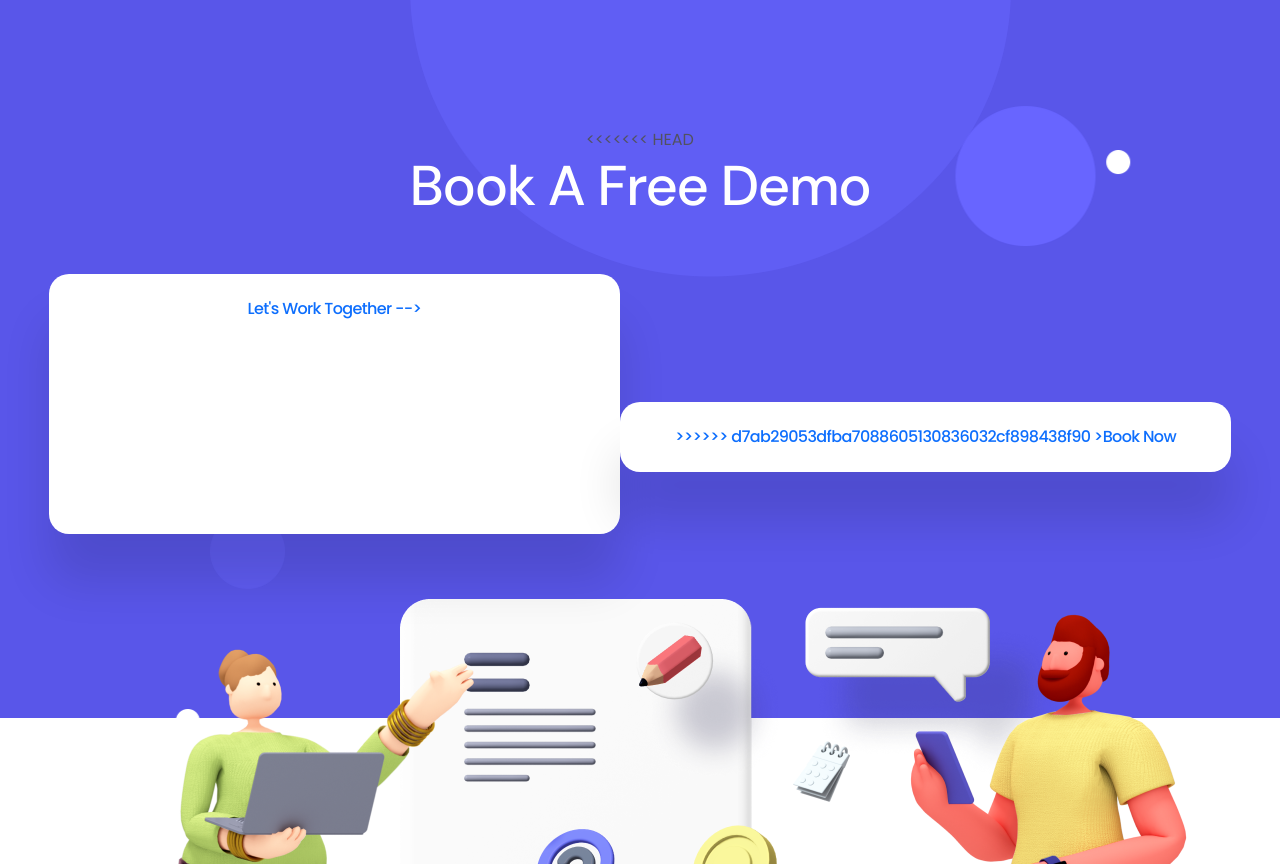
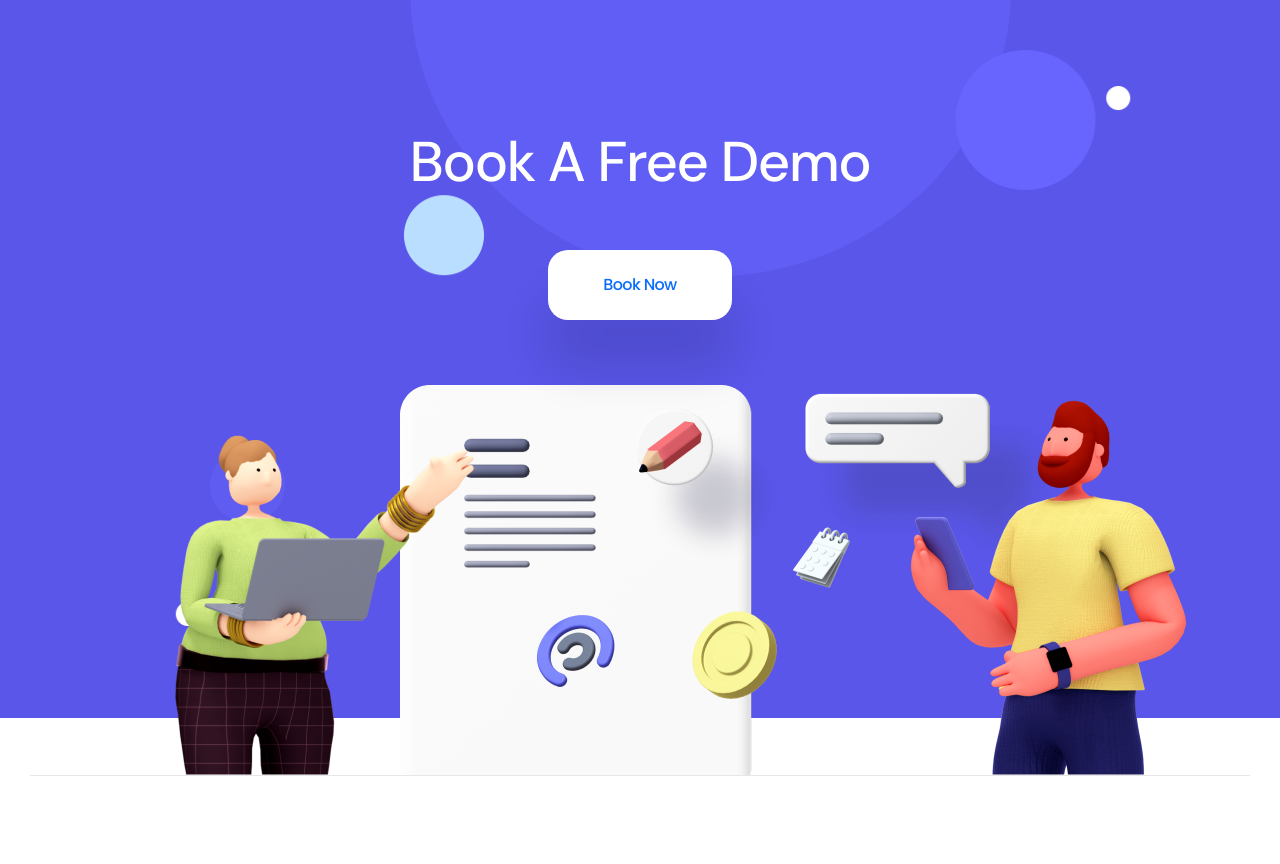
Before and after one commit to RahulKumarNag/onto, a plain HTML site: page team.html in a window 1280 px wide. Shown: the part 3602-4466 px from the top of the page. Drawn offline with nearby package versions, Linux system fonts and the light colour scheme; files that its build step writes are made by us from their sources.

Commit message:
update team

```diff
--- a/team.html
+++ b/team.html
@@ -617,19 +617,12 @@
         <div class="container">
           <div class="call-to-action">
             <div class="section-heading heading-light">
-<<<<<<< HEAD
+
               <!-- <span class="subtitle">Let's Work Together</span> -->
               <h2 class="title">Book A Free Demo</h2>
-              <a
-                href="index.html#contact"
-                class="axil-btn btn-large btn-fill-white"
-=======
-<!--               <span class="subtitle">Let's Work Together</span> -->
-              <h2 class="title">Book A Free Demo</h2>
+
               <a href="index.html#contact" class="axil-btn btn-large btn-fill-white"
->>>>>>> d7ab29053dfba7088605130836032cf898438f90
-                >Book Now</a
-              >
+                 >Book Now</a>
             </div>
             <div class="thumbnail">
               <div
```
